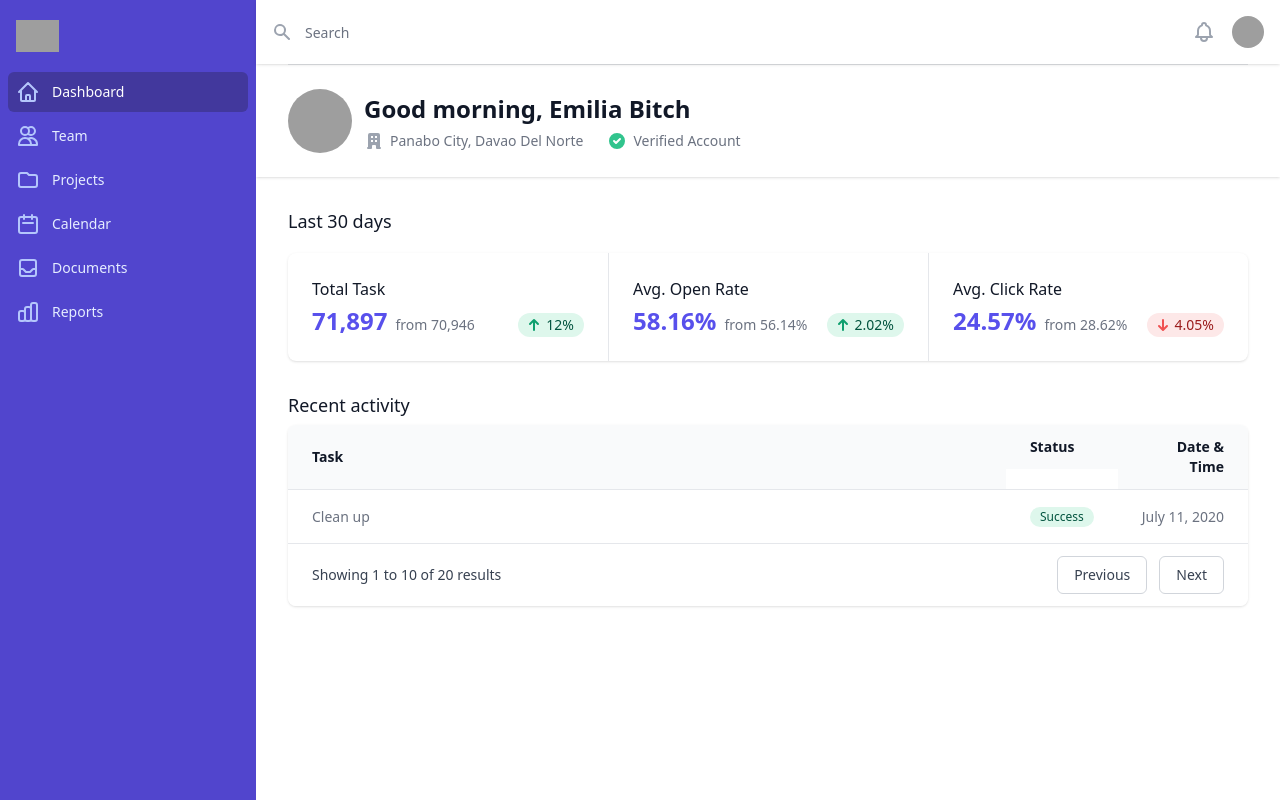
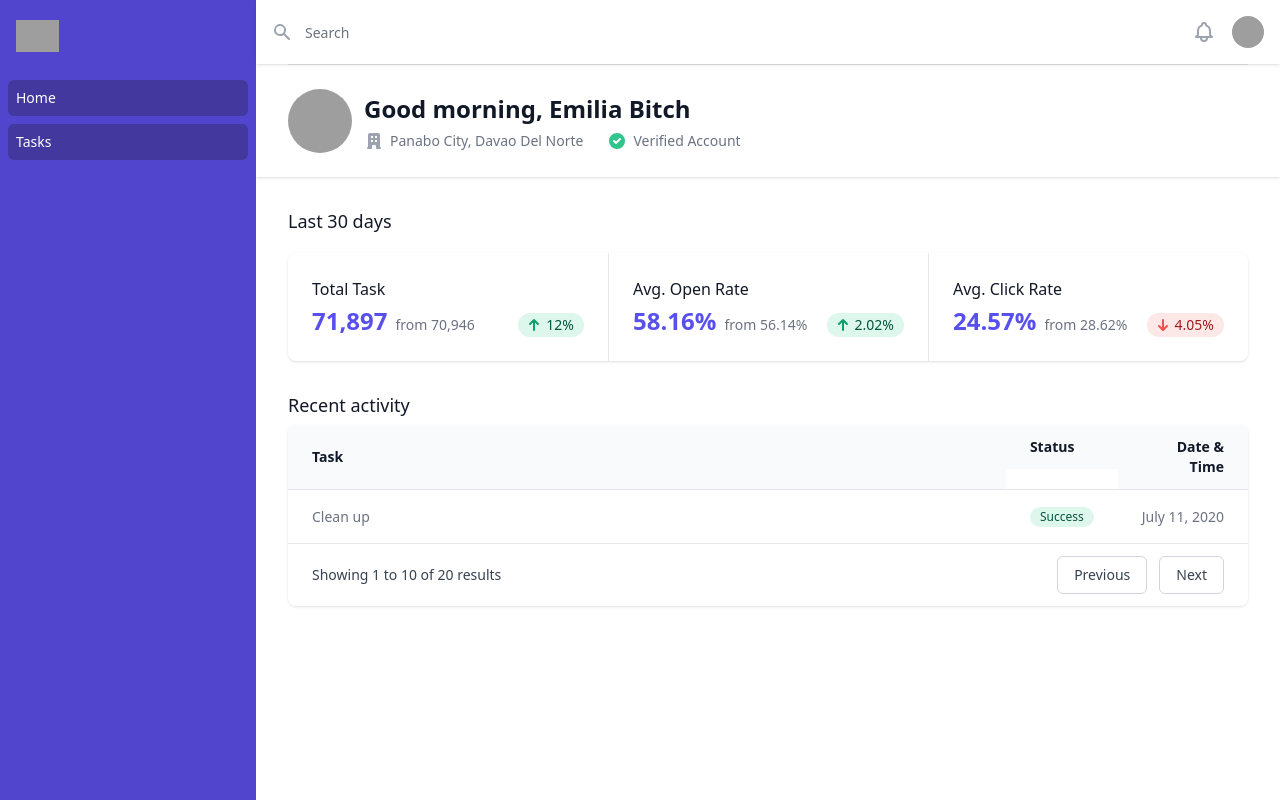
Before and after one commit to aljongarde/todo, a Vue app: page /home in a window 1280 px wide. Built offline with nearby package versions, Linux system fonts and the light colour scheme; grey boxes are pictures that could not be loaded.

Commit message:
continue dashboard

```diff
--- a/src/components/Navbars/DashboardSidebar.vue
+++ b/src/components/Navbars/DashboardSidebar.vue
@@ -45,10 +45,23 @@
         </div>
         <div class="mt-5 flex-1 flex flex-col">
           <nav class="flex-1 px-2 pb-4 space-y-1">
-            <a v-for="item in navigation" :key="item.name" :href="item.href" :class="[item.current ? 'bg-indigo-800 text-white' : 'text-indigo-100 hover:bg-indigo-600', 'group flex items-center px-2 py-2 text-sm font-medium rounded-md']">
-              <component :is="item.icon" class="mr-3 flex-shrink-0 h-6 w-6 text-indigo-300" aria-hidden="true" />
+            <!--
+            <a :class="[item.current ? 'bg-indigo-800 text-white' : 'text-indigo-100 hover:bg-indigo-600', 'group flex items-center px-2 py-2 text-sm font-medium rounded-md']">
               {{ item.name }}
             </a>
+            -->
+            <router-link to="/home">
+            <a class="my-2 bg-indigo-800 text-white hover:bg-indigo-600 group flex items-center px-2 py-2 text-sm font-medium rounded-md">
+              Home
+            </a>
+            </router-link>
+
+            <router-link to="/tasks">
+            <a class="bg-indigo-800 text-white hover:bg-indigo-600 group flex items-center px-2 py-2 text-sm font-medium rounded-md">
+              Tasks
+            </a>
+            </router-link>
+
           </nav>
         </div>
       </div>
```
